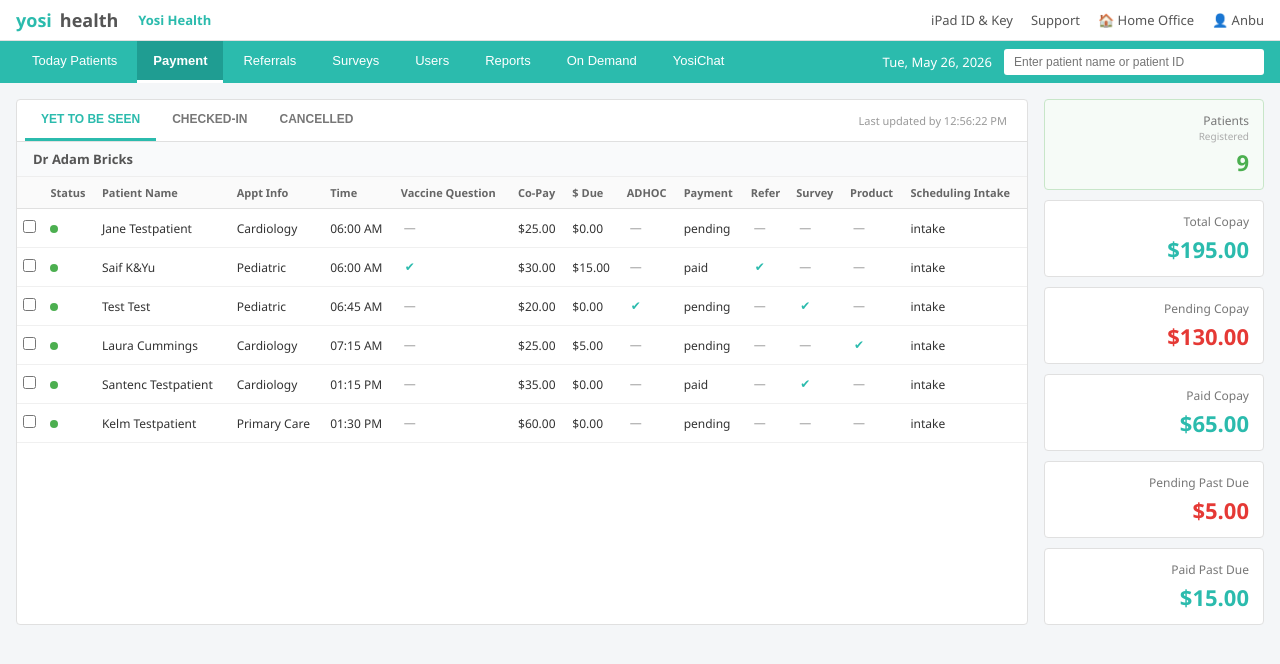
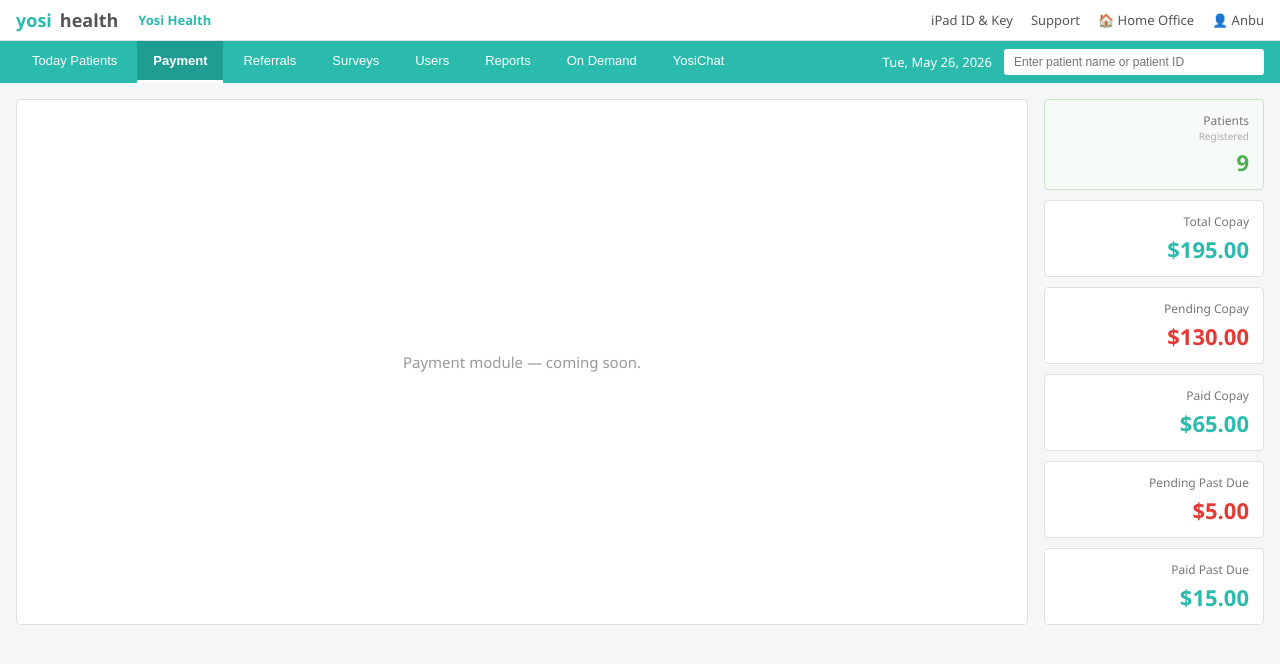
Before and after one commit to vaishnurajd-debug/Gstack-Demo, a React (Vite) app in the folder gstack-demo/: page / in a window 1280 px wide. Both pictures are taken after a click on the button "Payment". Shown: the top 664 px of the page. Built offline with nearby package versions, Linux system fonts and the light colour scheme.

Commit message:
fix(qa): ISSUE-009 — non-today nav tabs show blank content instead of coming-soon placeholder

```diff
--- a/gstack-demo/src/App.jsx
+++ b/gstack-demo/src/App.jsx
@@ -92,7 +92,12 @@ export default function App() {
       </nav>
 
       <main className="content">
-        <section className="patient-panel">
+        {activeTab !== 'today' && (
+          <section className="patient-panel" style={{display:'flex',alignItems:'center',justifyContent:'center',minHeight:'200px',color:'#999',fontSize:'15px'}}>
+            {activeTab.charAt(0).toUpperCase() + activeTab.slice(1)} module — coming soon.
+          </section>
+        )}
+        {activeTab === 'today' && <section className="patient-panel">
           <div className="sub-tabs">
             {[
               ['yet_to_be_seen', 'YET TO BE SEEN'],
@@ -158,7 +163,7 @@ export default function App() {
               )}
             </tbody>
           </table>
-        </section>
+        </section>}
 
         <aside className="stats-panel">
           <div className="stat-block green">
```
